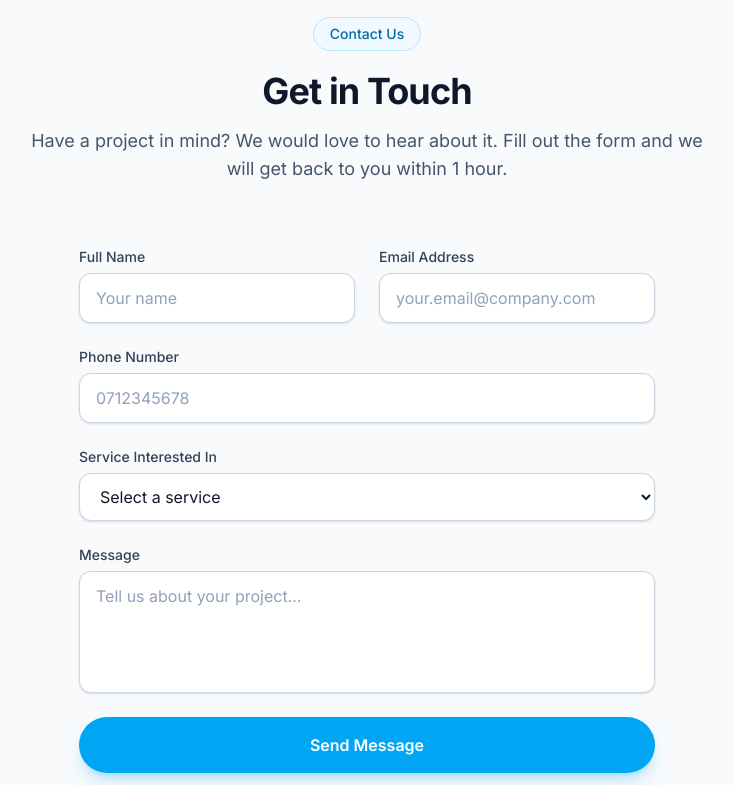
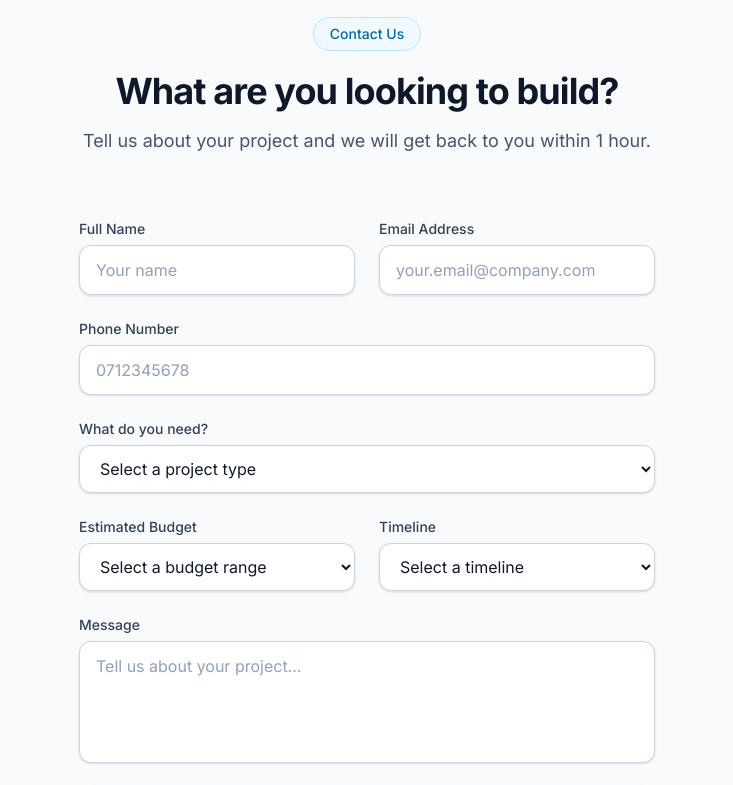
Before and after one commit to JOSEPH-KIBIRU/Pigiecore-solutions, a Next.js app: page / in a window 1280 px wide. Shown: the part 9080-9865 px from the top of the page, without its empty margins (273-1006 px from the left). Built offline with nearby package versions, Linux system fonts and the light colour scheme; no server answers; the database is empty.

Commit message:
Contact form: 'What are you looking to build?' heading, new service dropdown, estimated budget + timeline fields, Submit Project Enquiry button; API + schema + admin support

```diff
--- a/src/app/admin/page.tsx
+++ b/src/app/admin/page.tsx
@@ -47,6 +47,8 @@ interface Submission {
   email: string;
   phone: string | null;
   service: string | null;
+  budget: string | null;
+  timeline: string | null;
   message: string;
   status: string | null;
   remarks: string | null;
@@ -97,8 +99,36 @@ const GRADIENT_PRESETS = [
   { value: "from-teal-400 via-cyan-500 to-sky-600", label: "Teal", from: "teal-500", to: "cyan-600" },
 ];
 
+const CONTACT_SERVICES: Record<string, string> = {
+  "custom-software": "Custom business software",
+  "saas-platform": "SaaS platform",
+  "web-application": "Web application",
+  "automation-integration": "Automation/integration",
+  "other": "Other",
+};
+
+const BUDGET_LABELS: Record<string, string> = {
+  "under-100k": "Under KES 100,000",
+  "100k-250k": "KES 100,000 – 250,000",
+  "250k-500k": "KES 250,000 – 500,000",
+  "500k-1m": "KES 500,000 – 1,000,000",
+  "1m-plus": "KES 1,000,000+",
+};
+
+const TIMELINE_LABELS: Record<string, string> = {
+  asap: "As soon as possible",
+  "1-2-months": "1 – 2 months",
+  "3-6-months": "3 – 6 months",
+  "6-plus-months": "6+ months",
+};
+
 function serviceLabel(value: string | null) {
-  return CATEGORIES.find((c) => c.value === value)?.label ?? value ?? "\u2014";
+  return (
+    CONTACT_SERVICES[value ?? ""] ??
+    CATEGORIES.find((c) => c.value === value)?.label ??
+    value ??
+    "\u2014"
+  );
 }
 
 function formatDate(iso: string) {
@@ -355,7 +385,9 @@ export default function AdminPage() {
       s.name.toLowerCase().includes(searchQuery.toLowerCase()) ||
       s.email.toLowerCase().includes(searchQuery.toLowerCase()) ||
       (s.phone ?? "").toLowerCase().includes(searchQuery.toLowerCase()) ||
-      (s.service ?? "").toLowerCase().includes(searchQuery.toLowerCase())
+      (s.service ?? "").toLowerCase().includes(searchQuery.toLowerCase()) ||
+      (s.budget ?? "").toLowerCase().includes(searchQuery.toLowerCase()) ||
+      (s.timeline ?? "").toLowerCase().includes(searchQuery.toLowerCase())
   );
 
   const monthCount = submissions.filter((s) => {
@@ -659,6 +691,16 @@ export default function AdminPage() {
                                 Phone: <a href={`tel:${sub.phone}`} className="text-sky-500 hover:text-sky-600">{sub.phone}</a>
                               </div>
                             )}
+                            {sub.budget && (
+                              <div className="text-xs text-slate-500 dark:text-slate-400">
+                                Estimated Budget: {BUDGET_LABELS[sub.budget] ?? sub.budget}
+                              </div>
+                            )}
+                            {sub.timeline && (
+                              <div className="text-xs text-slate-500 dark:text-slate-400">
+                                Timeline: {TIMELINE_LABELS[sub.timeline] ?? sub.timeline}
+                              </div>
+                            )}
                             <div className="flex flex-wrap items-center gap-2">
                               <span className="text-xs font-medium text-slate-500 dark:text-slate-400">Status:</span>
                               <span className={`inline-flex items-center gap-1 rounded-full px-2.5 py-1 text-xs font-medium ${
--- a/src/app/api/contact/route.ts
+++ b/src/app/api/contact/route.ts
@@ -4,7 +4,7 @@ import { NextResponse } from "next/server";
 export async function POST(request: Request) {
   try {
     const body = await request.json();
-    const { name, email, phone, service, message } = body;
+    const { name, email, phone, service, budget, timeline, message } = body;
 
     if (!name || !email || !message) {
       return NextResponse.json(
@@ -20,6 +20,8 @@ export async function POST(request: Request) {
       email,
       phone: phone ?? null,
       service: service ?? null,
+      budget: budget ?? null,
+      timeline: timeline ?? null,
       message,
     });
 
--- a/src/components/contact.tsx
+++ b/src/components/contact.tsx
@@ -23,6 +23,9 @@ export default function Contact() {
     name: "",
     email: "",
     phone: "",
+    service: "",
+    budget: "",
+    timeline: "",
     message: "",
   });
 
@@ -59,7 +62,9 @@ export default function Contact() {
       name: values.name,
       email: values.email,
       phone: values.phone || null,
-      service: (e.target as HTMLFormElement).service?.value ?? null,
+      service: values.service || null,
+      budget: values.budget || null,
+      timeline: values.timeline || null,
       message: values.message,
     };
 
@@ -72,7 +77,7 @@ export default function Contact() {
 
       if (res.ok) {
         setStatus("success");
-        setValues({ name: "", email: "", phone: "", message: "" });
+        setValues({ name: "", email: "", phone: "", service: "", budget: "", timeline: "", message: "" });
         (e.target as HTMLFormElement).reset();
       } else {
         setStatus("error");
@@ -100,11 +105,10 @@ export default function Contact() {
             Contact Us
           </span>
           <h2 className="mt-5 text-3xl font-bold tracking-tight text-slate-900 sm:text-4xl dark:text-white">
-            Get in Touch
+            What are you looking to build?
           </h2>
           <p className="mt-4 text-lg text-slate-600 max-w-2xl mx-auto dark:text-slate-400">
-            Have a project in mind? We would love to hear about it. Fill out the
-            form and we will get back to you within 1 hour.
+            Tell us about your project and we will get back to you within 1 hour.
           </p>
         </Reveal>
         <Reveal className="max-w-xl mx-auto">
@@ -194,22 +198,67 @@ export default function Contact() {
                 htmlFor="service"
                   className="block text-sm font-medium text-slate-700 mb-1.5 dark:text-slate-300"
                 >
-                  Service Interested In
+                  What do you need?
               </label>
               <select
                 id="service"
                 name="service"
+                value={values.service}
+                onChange={(e) => setValues((v) => ({ ...v, service: e.target.value }))}
                 className="block w-full rounded-xl border border-slate-300 bg-white px-4 py-3 text-slate-900 shadow-sm focus:border-sky-500 focus:ring-2 focus:ring-sky-500/20 outline-none transition-all dark:bg-slate-800 dark:text-white dark:border-slate-600"
               >
-                <option value="">Select a service</option>
-                <option value="real-estate">Real Estate Dashboard</option>
-                <option value="website">Website Development</option>
-                <option value="logistics">Logistics & Fleet Management</option>
-                <option value="salon">Salon & Barber Booking</option>
-                <option value="school">School Management System</option>
-                <option value="hospital">Hospital Management System</option>
+                <option value="">Select a project type</option>
+                <option value="custom-software">Custom business software</option>
+                <option value="saas-platform">SaaS platform</option>
+                <option value="web-application">Web application</option>
+                <option value="automation-integration">Automation/integration</option>
                 <option value="other">Other</option>
               </select>
+            </div>
+            <div className="grid grid-cols-1 sm:grid-cols-2 gap-6">
+              <div>
+                <label
+                  htmlFor="budget"
+                  className="block text-sm font-medium text-slate-700 mb-1.5 dark:text-slate-300"
+                >
+                  Estimated Budget
+                </label>
+                <select
+                  id="budget"
+                  name="budget"
+                  value={values.budget}
+                  onChange={(e) => setValues((v) => ({ ...v, budget: e.target.value }))}
+                  className="block w-full rounded-xl border border-slate-300 bg-white px-4 py-3 text-slate-900 shadow-sm focus:border-sky-500 focus:ring-2 focus:ring-sky-500/20 outline-none transition-all dark:bg-slate-800 dark:text-white dark:border-slate-600"
+                >
+                  <option value="">Select a budget range</option>
+                  <option value="under-100k">Under KES 100,000</option>
+                  <option value="100k-250k">KES 100,000 – 250,000</option>
+                  <option value="250k-500k">KES 250,000 – 500,000</option>
+                  <option value="500k-1m">KES 500,000 – 1,000,000</option>
+                  <option value="1m-plus">KES 1,000,000+</option>
+                </select>
+              </div>
+              <div>
+                <label
+                  htmlFor="timeline"
+                  className="block text-sm font-medium text-slate-700 mb-1.5 dark:text-slate-300"
+                >
+                  Timeline
+                </label>
+                <select
+                  id="timeline"
+                  name="timeline"
+                  value={values.timeline}
+                  onChange={(e) => setValues((v) => ({ ...v, timeline: e.target.value }))}
+                  className="block w-full rounded-xl border border-slate-300 bg-white px-4 py-3 text-slate-900 shadow-sm focus:border-sky-500 focus:ring-2 focus:ring-sky-500/20 outline-none transition-all dark:bg-slate-800 dark:text-white dark:border-slate-600"
+                >
+                  <option value="">Select a timeline</option>
+                  <option value="asap">As soon as possible</option>
+                  <option value="1-2-months">1 – 2 months</option>
+                  <option value="3-6-months">3 – 6 months</option>
+                  <option value="6-plus-months">6+ months</option>
+                </select>
+              </div>
             </div>
             <div>
               <label
@@ -243,8 +292,8 @@ export default function Contact() {
               {status === "loading"
                 ? "Sending..."
                 : status === "success"
-                ? "Sent!"
-                : "Send Message"}
+                ? "Enquiry Submitted!"
+                : "Submit Project Enquiry"}
             </button>
             {status === "success" && (
               <p className="text-sm text-emerald-600 text-center dark:text-emerald-400">
```
Also changed, not shown: 1 other file (tests, documents, lock files or other folders).
